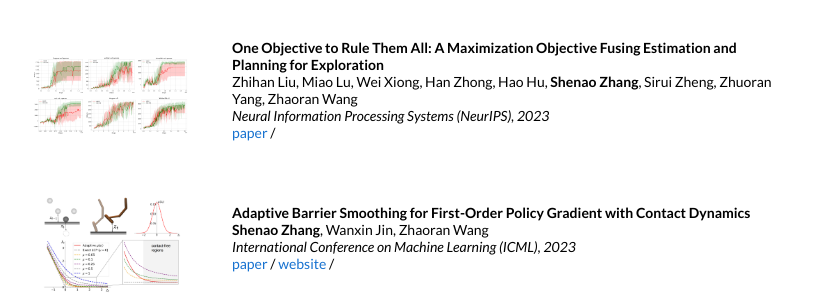
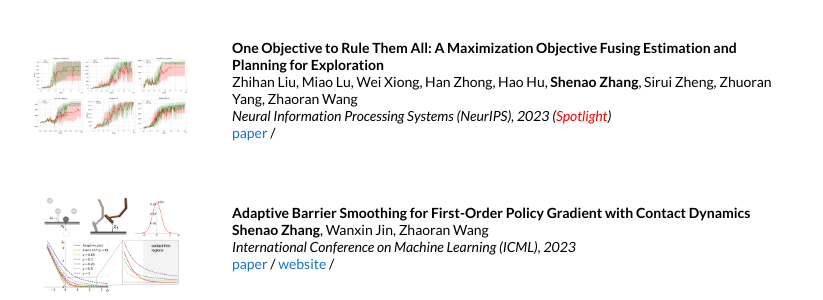
Before and after one commit to shenao-zhang/shenao-zhang.github.io, a Jekyll site: the page built from _posts/2023-06-01-mbpg.markdown, in a window 1280 px wide. Shown: the part 669-969 px from the top of the page, without its empty margins (228-1051 px from the left). Built offline with Jekyll 4.4.1, drawn with Linux system fonts in a browser that asks for light colours.

Commit message:
Update 2023-04-30-io.markdown

```diff
--- a/_posts/2023-04-30-io.markdown
+++ b/_posts/2023-04-30-io.markdown
@@ -6,6 +6,6 @@ image: /images/io23.jpg
 categories: research
 author: "Shenao Zhang"
 authors: "Zhihan Liu, Miao Lu, Wei Xiong, Han Zhong, Hao Hu, <strong>Shenao Zhang</strong>, Sirui Zheng, Zhuoran Yang, Zhaoran Wang"
-venue: "Neural Information Processing Systems (NeurIPS), 2023"
+venue: "Neural Information Processing Systems (NeurIPS), 2023 (<span style='color: red;'>Spotlight</span>)"
 arxiv: https://arxiv.org/abs/2305.18258
 ---
```
